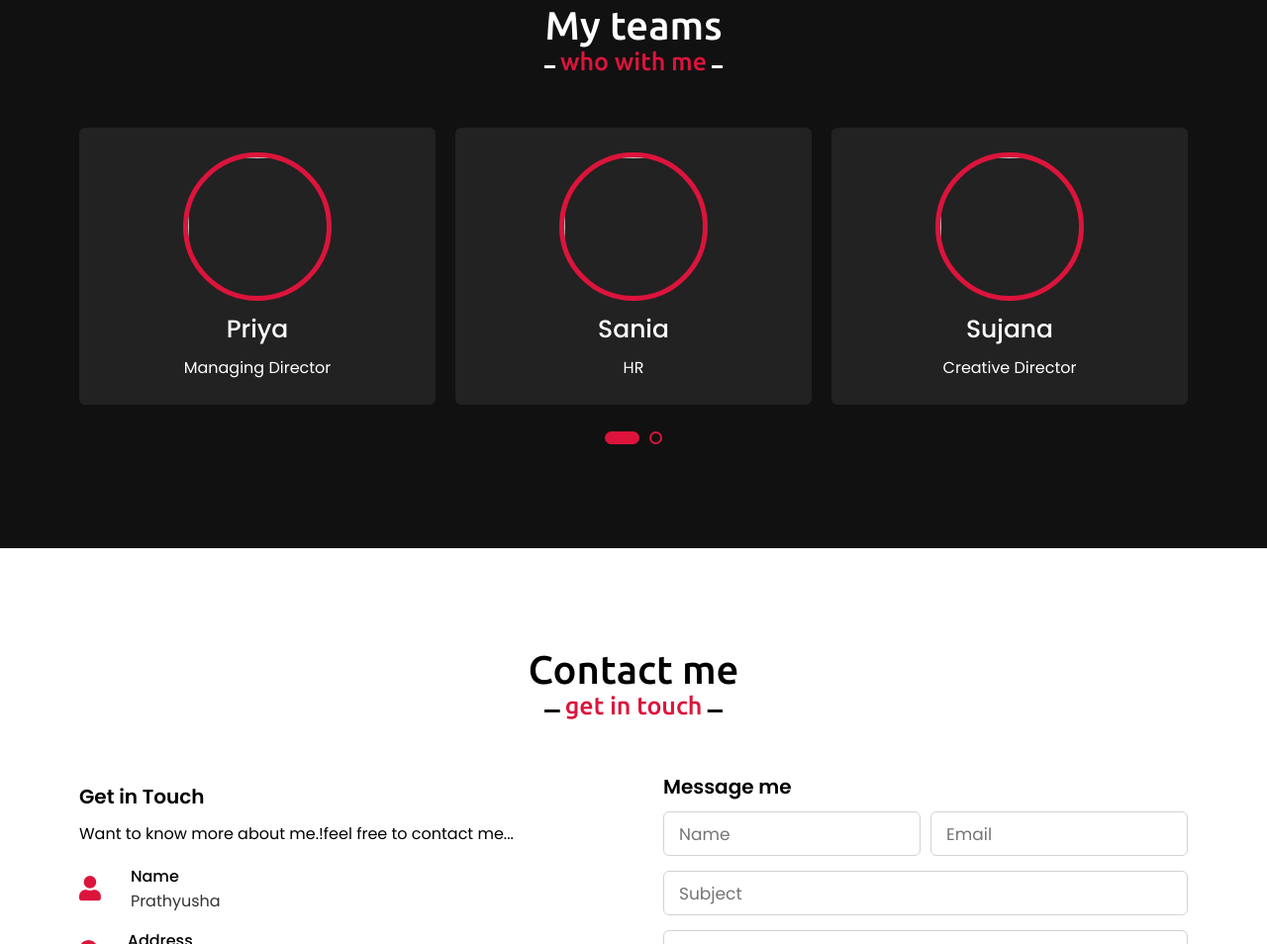
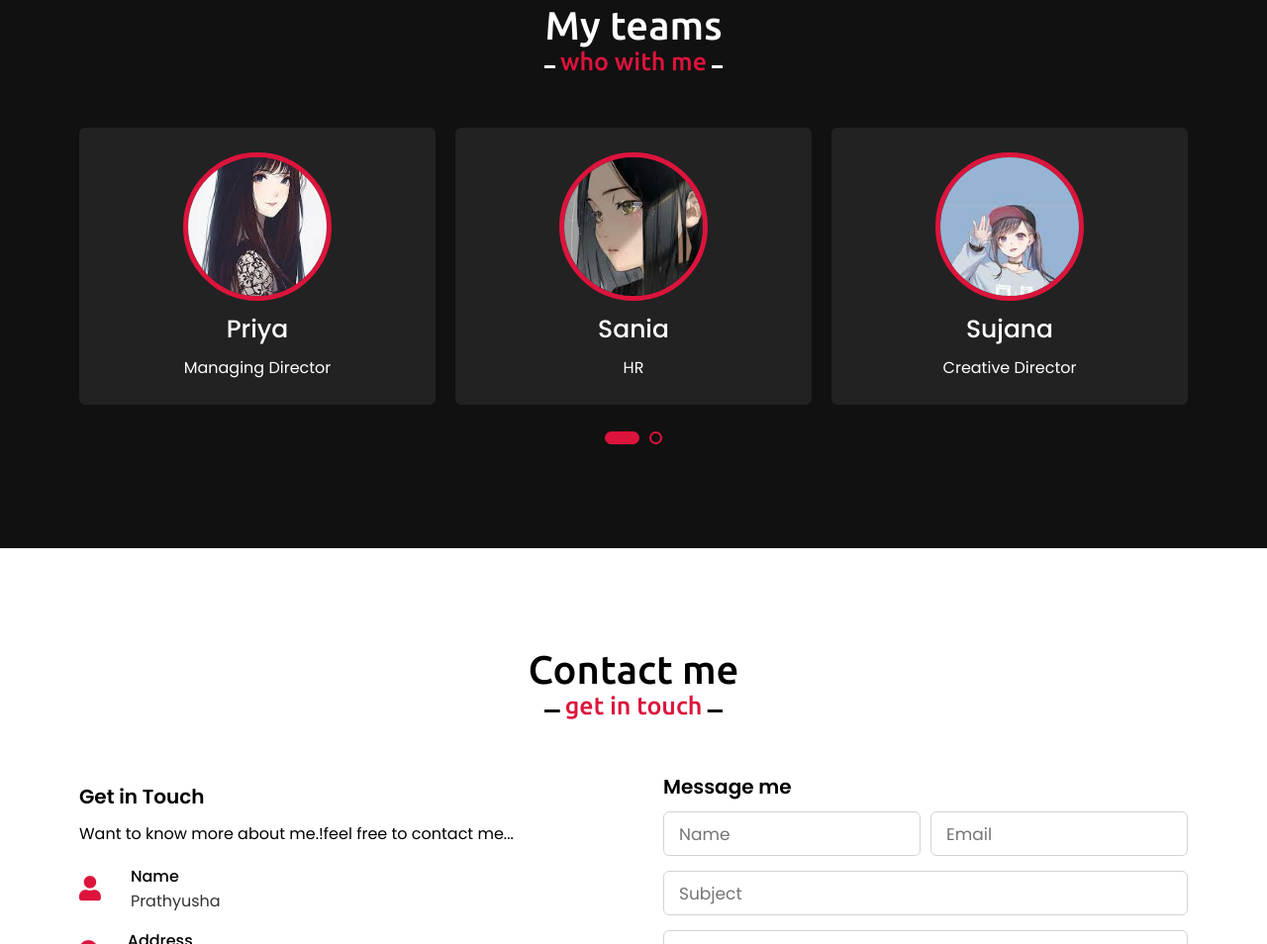
Before and after one commit to Prathyusha1411/portfolio.github.io, a plain HTML site: page index.html in a window 1280 px wide. Shown: the part 2923-3877 px from the top of the page at 99% size. Drawn offline with nearby package versions, Linux system fonts and the light colour scheme.

Commit message:
Update index.html

```diff
--- a/index.html
+++ b/index.html
@@ -153,35 +153,35 @@
             <div class="carousel owl-carousel">
                 <div class="card">
                     <div class="box">
-                        <img src="Images/image1.jpg" alt="">
+                        <img src="image1.jpg" alt="">
                         <div class="text">Prathyusha</div>
                         <p>CEO</p>
                     </div>
                 </div>
                 <div class="card">
                     <div class="box">
-                        <img src="Images/image2.jpg" alt="">
+                        <img src="image2.jpg" alt="">
                         <div class="text">Priya</div>
                         <p>Managing Director</p>
                     </div>
                 </div>
                 <div class="card">
                     <div class="box">
-                        <img src="Images/image3.jpg" alt="">
+                        <img src="image3.jpg" alt="">
                         <div class="text">Sania</div>
                         <p>HR</p>
                     </div>
                 </div>
                 <div class="card">
                     <div class="box">
-                        <img src="Images/image4.jpg" alt="">
+                        <img src="image4.jpg" alt="">
                         <div class="text">Sujana</div>
                         <p>Creative Director</p>
                     </div>
                 </div>
                 <div class="card">
                     <div class="box">
-                        <img src="Images/image5.jpg" alt="">
+                        <img src="image5.jpg" alt="">
                         <div class="text">Ani</div>
                         <p>Devolper</p>
                     </div>
```
